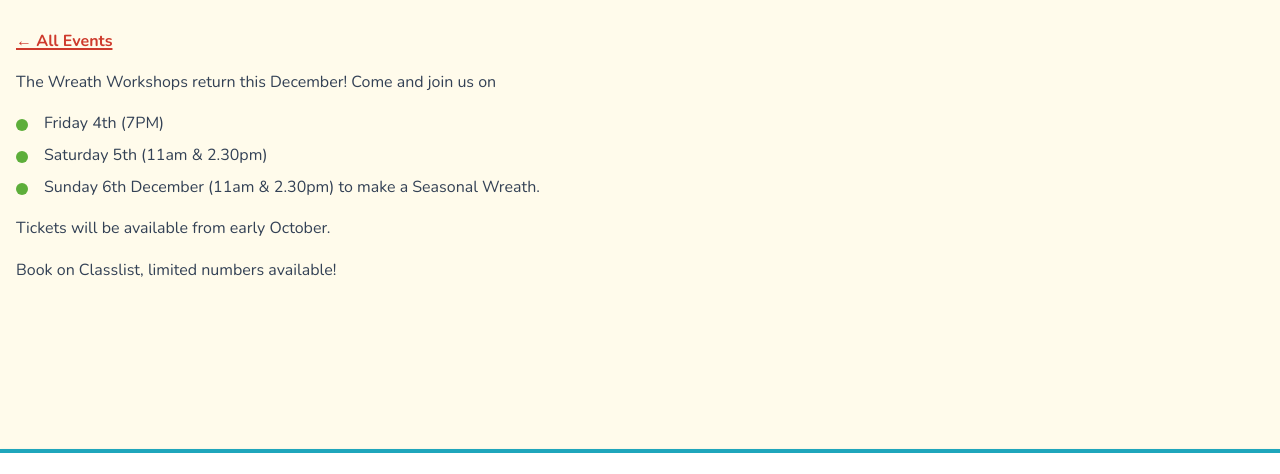
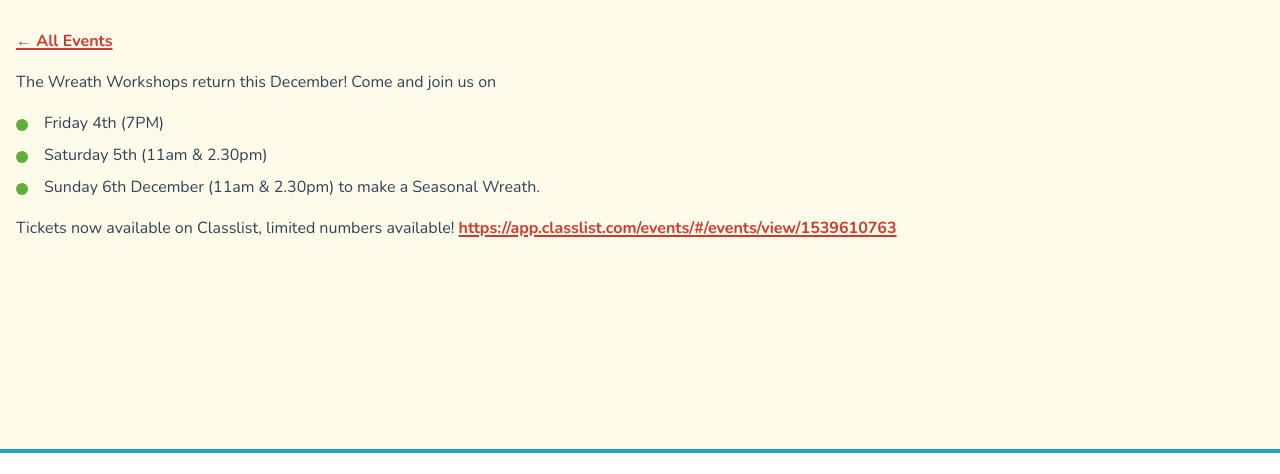
Before and after one commit to mattburns/cotham-gardens-ptfa, an Astro site: page /events/2026-09-29-wreath-making-workshops-saturday-5th-december-11am-1 in a window 1280 px wide. Shown: the part 243-717 px from the top of the page. Built offline with nearby package versions, Linux system fonts and the light colour scheme; Astro itself is replaced by a stand-in of ours.

Commit message:
Update Events “2026-09-29-wreath-making-workshops-saturday-5th-december-11am-1” - Karen Burns <cooper.karen@gmail.com> via DecapBridge

```diff
--- a/src/content/events/2026-09-29-wreath-making-workshops-saturday-5th-december-11am-1.md
+++ b/src/content/events/2026-09-29-wreath-making-workshops-saturday-5th-december-11am-1.md
@@ -10,6 +10,6 @@ Come and join us on
 - Sunday 6th December (11am & 2.30pm)
 to make a Seasonal Wreath.
 
-Tickets will be available from early October.
 
-Book on Classlist, limited numbers available!
+Tickets now available on Classlist, limited numbers available!
+https://app.classlist.com/events/#/events/view/1539610763
```
